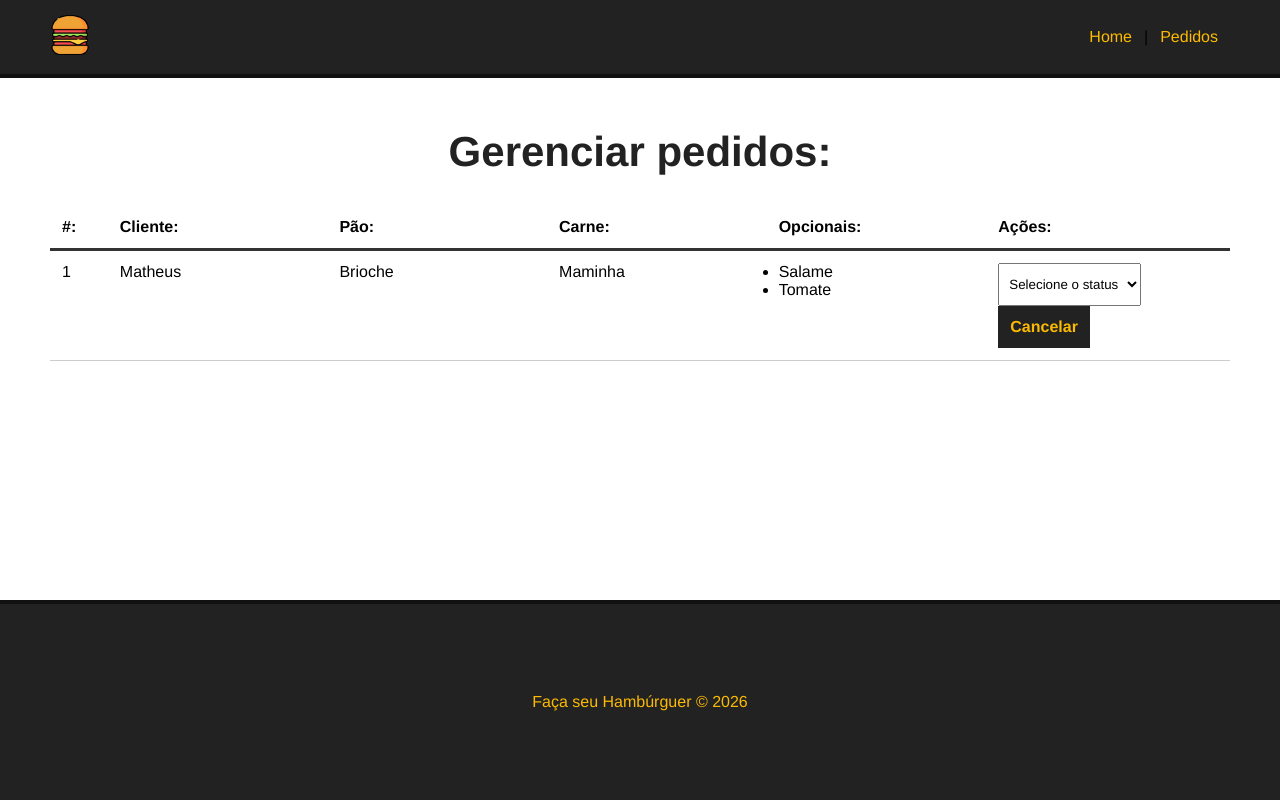
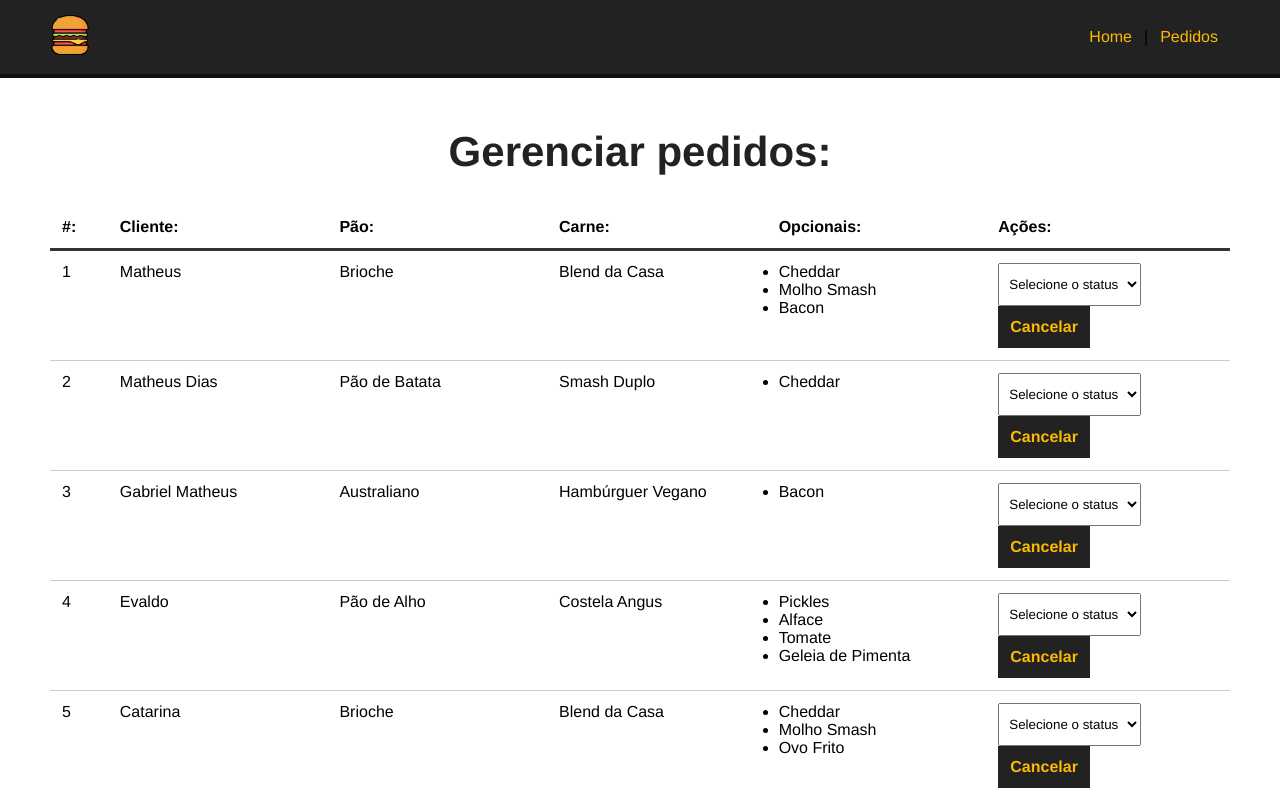
Before and after one commit to MatheusPichler88/make-your-burger, a Vue app: page /pedidos in a window 1280 px wide. Shown: the top 800 px of the page. Built offline with nearby package versions, Linux system fonts and the light colour scheme; data requests are answered from the project's data file.

Commit message:
feat: resgatanto pedidos do banco

```diff
--- a/db/db.json
+++ b/db/db.json
@@ -165,6 +165,31 @@
       ],
       "status": "Solicitado",
       "id": "qBRNbUk9AhQ"
+    },
+    {
+      "nome": "Evaldo",
+      "carne": "Costela Angus",
+      "pao": "Pão de Alho",
+      "opcionais": [
+        "Pickles",
+        "Alface",
+        "Tomate",
+        "Geleia de Pimenta"
+      ],
+      "status": "Solicitado",
+      "id": "xw3nWs2geTc"
+    },
+    {
+      "nome": "Catarina",
+      "carne": "Blend da Casa",
+      "pao": "Brioche",
+      "opcionais": [
+        "Cheddar",
+        "Molho Smash",
+        "Ovo Frito"
+      ],
+      "status": "Solicitado",
+      "id": "XFqf7lc4zCU"
     }
   ],
   "$schema": "./node_modules/json-server/schema.json"
--- a/src/components/Dashboard.vue
+++ b/src/components/Dashboard.vue
@@ -14,15 +14,14 @@
 
     <!-- Linhas da Tabela -->
     <div id="burger-table-rows">
-      <div class="burger-table-row">
-        <div class="order-number">1</div>
-        <div>Matheus</div>
-        <div>Brioche</div>
-        <div>Maminha</div>
+      <div class="burger-table-row" v-for="(burger, index) in burgers" :key="burger.id">
+        <div class="order-number">{{ index + 1 }}</div>
+        <div>{{burger.nome}}</div>
+        <div>{{burger.pao}}</div>
+        <div>{{ burger.carne }}</div>
         <div>
           <ul>
-            <li>Salame</li>
-            <li>Tomate</li>
+            <li v-for="(opcional, index) in burger.opcionais" :key="index">{{ opcional }}</li>
           </ul>
         </div>
         <div>
@@ -38,8 +37,31 @@
 
 <script>
 export default {
-  name: "Dashboard"
-}
+  name: "Dashboard",
+  data(){
+    return {
+        burgers: null,
+        burger_id: null,
+        status: []
+    }
+  },
+  methods: {
+    async getPedidos(){
+        const req = await fetch("http://localhost:3000/burgers")
+
+        const data = await req.json();
+
+        this.burgers = data;
+
+        // resgatar os status
+
+
+    }
+  },
+  mounted(){
+    this.getPedidos();
+  }
+  }
 </script>
 
 <style scoped>
--- a/src/views/Home.vue
+++ b/src/views/Home.vue
@@ -4,7 +4,6 @@
   <div class="main-container">
     <h1>Monte o seu burger:</h1>
     <BurgerForm />
-  <p>formulario</p>
   </div>
 </template>
 
```
